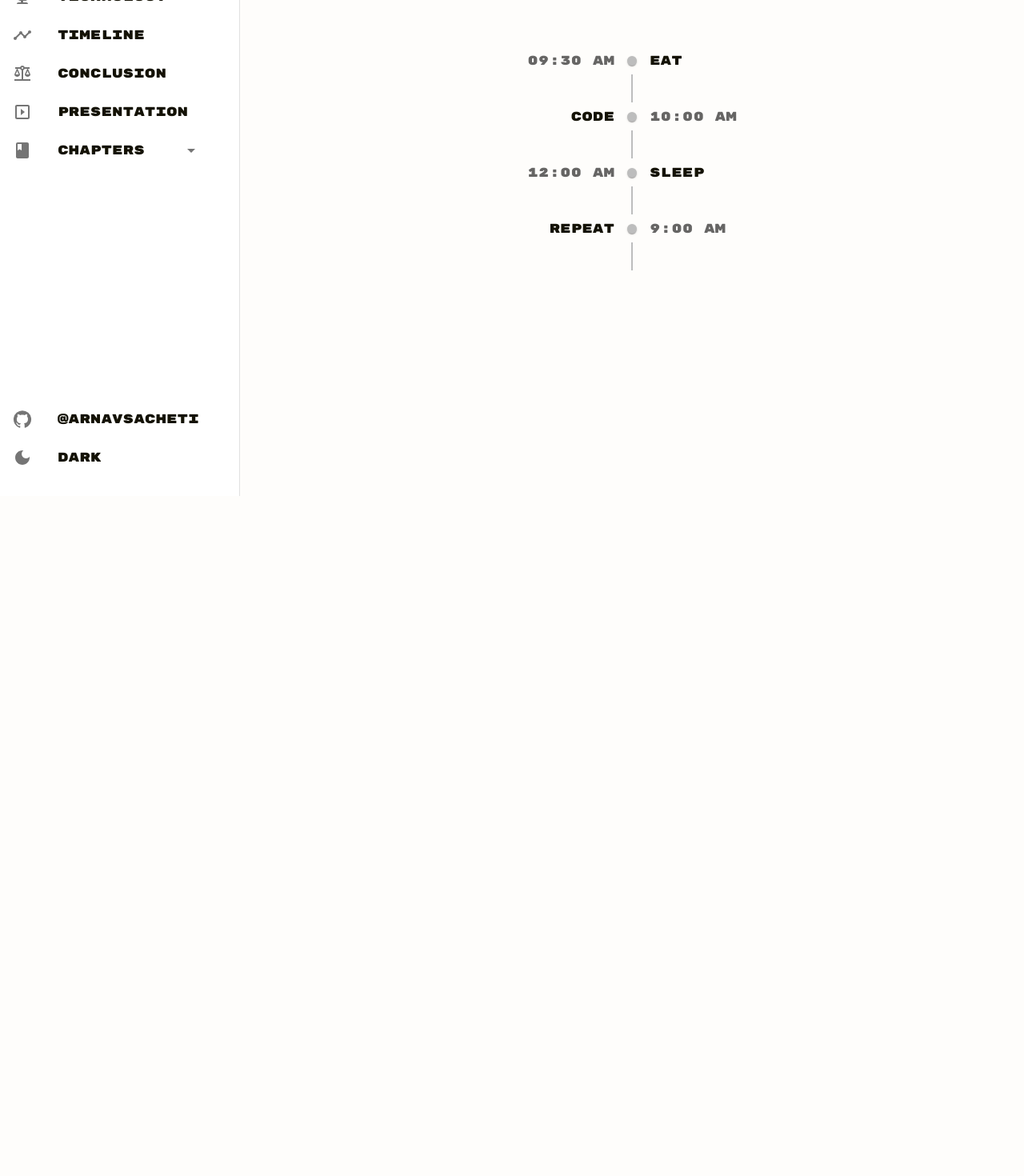
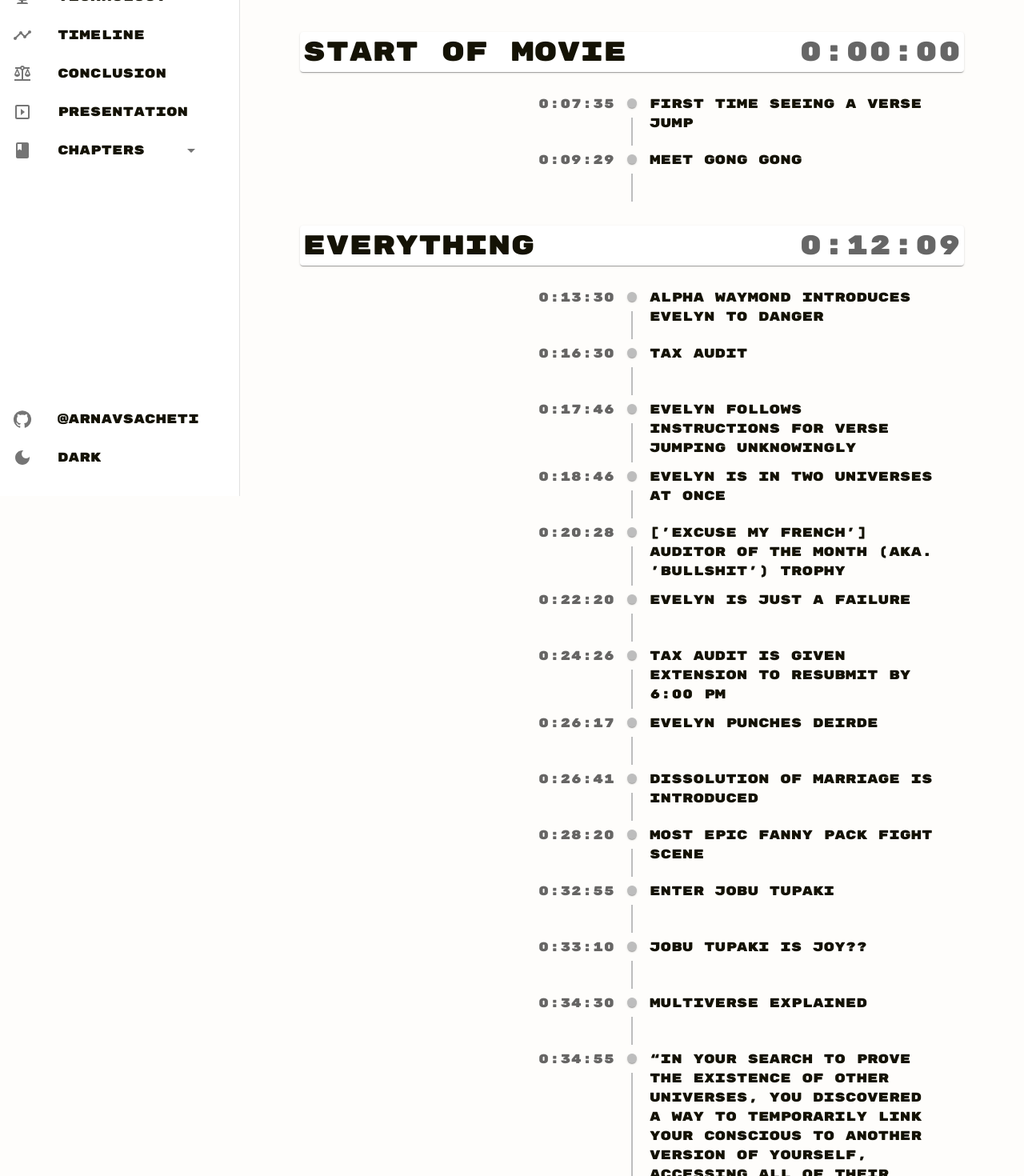
Before and after one commit to arnavsacheti/EEAO, a React (Vite) app: page /EEAO/timeline in a window 1280 px wide. Shown: the part 180-1650 px from the top of the page at 80% size. Before the commit the page ends 800 px from the top, so only its background shows below. Built offline with nearby package versions, Linux system fonts and the light colour scheme; the HTML template or start-up script is replaced by a standard one.

Commit message:
updated intent

```diff
--- a/src/pages/Intent.tsx
+++ b/src/pages/Intent.tsx
@@ -4,34 +4,51 @@ import PageHeader from "../components/PageHeader";
 const IntentPage = () => {
   return (
     <>
-      <PageHeader title="Intent" last_update={new Date(2024, 3, 26)} />
-      <Box sx={{ width: "90%", margin: "auto" }}>
+      <PageHeader title="Intent" last_update={new Date(2024, 3, 29)} />
+      <Box sx={{ width: "90%", margin: "auto", padding: "5px" }}>
         <Paper sx={{ padding: "4px", textIndent: "40px" }}>
           <Typography variant="body1" color={"text.primary"}>
-            The movie "Everything Everywhere All at Once" uses the idea of
-            traveling between parallel universes as a metaphor to explore deeper
-            themes about humanity rather than just looking at the technology
-            itself. While it is hard to wrap your head around seeing someone
-            exist as different versions of themselves across the “multiverse”,
-            the writer wasn't really focused on the technology. The
-            “verse-jumping” aspect highlights a core conflict in life: the
-            reluctance to accept the chaotic, unpredictable nature of life and
-            humans desire to control our surroundings. At its heart, the movie
-            touches on our individual and societal control issues. Evelyn must
-            confront how much she relies on her identity, going through an
-            existential crisis as she jumps between wildly different universe
-            extremes like having hot dogs for fingers or literally becoming a
-            rock. Ultimately, the writer uses this philosophical concept to pose
-            an universal question to the characters and audience: Do we hold
-            onto what's comfortable and familiar, even if it means if it comes
-            at the price of your life’s journey? Or do we have the courage to
-            embrace the unknown, which could open new doors for growth? The
-            author intends to highlight the human struggle combined with the
-            philosophical questions about “verse-jumping”. Even though universe
-            traveling is fictional, the story resonates by depicting core
-            tensions that define our existence - the constant tug-of-war between
-            control and unpredictability. The writer wields imaginative sci-fi
-            ideas to hold up an honest mirror to our own reality.
+            The writers and directors of the Everything Everywhere All At Once,
+            Daniel Kwan and Daniel Scheinert, explored science and philosophy
+            through creative storytelling which helped add many deep layers
+            within the film. They showed more of the emotional side of theories
+            like the multiverse and quantum physics, while also making it
+            digestible for the viewer. The main idea for Kwan and Scheinnert was
+            to embrace and be creative of the possibilities of parallel
+            universes. They combined sci-fi, action, and comedy to name a few to
+            look at very complex themes like one's identity and life's biggest
+            questions, for example, what is our true sense of purpose? Kwan and
+            Scheinert wanted to make these concepts feel relatable to the viewer
+            like how the main character's neurodivergence reflected Kwan's own
+            experiences feeling different. For young people questioning identity
+            and purpose, the film could inspire creativity through its wackiness
+            in tackling heavy concepts that aren't usually talked about in such
+            a way. And while the film may not directly inspire young people to
+            pursue careers in quantum physics, the idea of unlimited curiosity
+            and its creative uses of quantum superposition could intrigue young
+            people of all walks of life in pursuing careers in the field.
+          </Typography>
+        </Paper>
+      </Box>
+      <Box sx={{ width: "90%", margin: "auto", padding: "5px" }}>
+        <Paper sx={{ padding: "4px" }}>
+          <Typography variant="h6" color={"text.primary"}>
+            References
+          </Typography>
+        </Paper>
+      </Box>
+      <Box sx={{ width: "90%", margin: "auto", padding: "5px" }}>
+        <Paper sx={{ padding: "4px", textIndent: "40px" }}>
+          <Typography variant="body1" color={"text.primary"}>
+            Chew, Sarah and Taylor W. Cyr. "How 'Everything Everywhere All at
+            Once' Finds Meaning in a 'Nothing Matters' World." (The Gospel
+            Coalition, 3 Mar. 2023). Everything-everywhere-all-at-once
+          </Typography>
+          <Typography variant="body1" color={"text.primary"}>
+            Kwong, Emily, et al. "Meet the mathematical minds behind
+            Oscar-nominated 'Everything Everywhere All At Once'." (NPR, 25 Jan.
+            2023).
+            meet-the-mathematical-minds-behind-oscar-nominated-everything-everywhere-all-at-
           </Typography>
         </Paper>
       </Box>
--- a/src/pages/Timeline.tsx
+++ b/src/pages/Timeline.tsx
@@ -6,53 +6,162 @@ import TimelineContent from "@mui/lab/TimelineContent";
 import TimelineDot from "@mui/lab/TimelineDot";
 import TimelineOppositeContent from "@mui/lab/TimelineOppositeContent";
 import PageHeader from "../components/PageHeader";
+import { Box, Paper, Stack, Typography } from "@mui/material";
+
+const TimelineItems = [
+  {
+    title: "Start of Movie",
+    timestamp: "0:00:00",
+    content: [
+      { time: "0:07:35", body: "First time seeing a verse jump" },
+      { time: "0:09:29", body: "Meet Gong Gong" },
+    ],
+  },
+  {
+    title: "Everything",
+    timestamp: "0:12:09",
+    content: [
+      { time: "0:13:30", body: "Alpha Waymond introduces Evelyn to Danger" },
+      { time: "0:16:30", body: "Tax Audit" },
+      {
+        time: "0:17:46",
+        body: "Evelyn follows instructions for verse jumping unknowingly",
+      },
+      { time: "0:18:46", body: "Evelyn is in two universes at once" },
+      {
+        time: "0:20:28",
+        body: "['Excuse my french'] Auditor of the Month (AKA. 'Bullshit') Trophy",
+      },
+      { time: "0:22:20", body: "Evelyn is just a failure" },
+      {
+        time: "0:24:26",
+        body: "Tax audit is given extension to resubmit by 6:00 pm",
+      },
+      { time: "0:26:17", body: "Evelyn punches Deirde" },
+      { time: "0:26:41", body: "Dissolution of Marriage is introduced" },
+      { time: "0:28:20", body: "Most epic fanny pack fight scene" },
+      { time: "0:32:55", body: "Enter Jobu Tupaki" },
+      { time: "0:33:10", body: "Jobu Tupaki is Joy??" },
+      { time: "0:34:30", body: "Multiverse explained" },
+      {
+        time: "0:34:55",
+        body: "“In your search to prove the existence of other universes, you discovered a way to temporarily link your conscious to another version of yourself, accessing all of their memories, their skills, even their emotions” - Alpha Waymond",
+      },
+      {
+        time: "0:37:25",
+        body: "Alphaverse’s Mission: 'To take us back to how it's supposed to be'",
+      },
+      { time: "0:43:12", body: "Alphaverse gives up on Evelyn" },
+      { time: "0:43:56", body: "Evelyn’s Mind begins to fracture" },
+      { time: "0:44:18", body: "Waymond be big sad" },
+      { time: "0:45:17", body: "Evelyn verse jumps by herself" },
+      {
+        time: "0:49:15",
+        body: "“If you fall for their [other universes] temptations you invite contradiction. Chaos.” - Alpha Waymond",
+      },
+      {
+        time: "0:49:38",
+        body: "“Enough of your clay pots, cream cheese, no cows” - Evelyn",
+      },
+      { time: "0:53:17", body: "Jobu has cool entry" },
+      {
+        time: "0:56:32",
+        body: "Evelyn blames Jobu for making Joy act the way she does",
+      },
+      {
+        time: "0:58:27",
+        body: "Evolutionary branch that results in hot dog hands",
+      },
+      { time: "1:00:18", body: "‘Everything’ Bagel is introduced" },
+      {
+        time: "1:08:19",
+        body: "Alpha Gong Gong threatens Joy and Evelyn choses a side",
+      },
+      { time: "1:09:33", body: "Evelyn begins to fracture her mind" },
+      {
+        time: "1:12:19",
+        body: "Evelyn seems to be in control of her verse jumping now",
+      },
+      { time: "1:18:17", body: "Fight for the ‘Bullshit’ trophy begins" },
+      { time: "1:21:25", body: "Pinky Kung Fu" },
+      { time: "1:25:09", body: "The end of the movie (inside the movie)" },
+      { time: "1:25:36", body: "Evelyn is present in multiple universes now" },
+      {
+        time: "1:28:05",
+        body: "Evelyn can now see the multiverse splitting based on her decisions",
+      },
+    ],
+  },
+  {
+    title: "Everywhere",
+    timestamp: "1:28:12",
+    content: [
+      {
+        time: "1:29:50",
+        body: "“Everything we do gets washed away in a sea of every other possibility” - Jobu Tupaki",
+      },
+      {
+        time: "1:32:26",
+        body: "“Every version of Joy is Jobu Tupaki” - Jobu Tupaki",
+      },
+      { time: "1:33:05", body: "Joy explains how she is trapped" },
+      {
+        time: "1:34:13",
+        body: "Evelyn is portrayed to be experiencing a mental breakdown",
+      },
+      { time: "1:36:50", body: "Laundromat is seized" },
+      {
+        time: "1:39:51",
+        body: "Joy and Evelyn are now in a universe where life is just rocks",
+      },
+      { time: "1:43:20", body: "Waymond makes things better" },
+    ],
+  },
+  {
+    title: "All At Once",
+    timestamp: "2:10:28",
+    content: []
+  }
+];
 
 const TimelinePage = () => {
   return (
     <>
-      <PageHeader title="Timeline" last_update={new Date(2024, 3, 26)} />
-      <Timeline position="alternate">
+      <PageHeader title="Timeline" last_update={new Date(2024, 3, 29)} />
+      {TimelineItems.map((section) => (
+        <Box sx={{ width: "90%", margin: "auto", padding: "4px" }}>
+          <Paper sx={{ padding: "4px", borderRadius: "4px" }}>
+            <Stack
+              direction="row"
+              alignItems="stretch"
+              justifyContent="space-between"
+              sx={{ width: "100%" }}
+            >
+              <Typography variant="h4" color={"text.primary"}>
+                {section.title}
+              </Typography>
+              <Typography variant="h4" color={"text.secondary"}>
+                {section.timestamp}
+              </Typography>
+            </Stack>
+          </Paper>
+
+          <Timeline position="right">
+            {section.content.map((event) => (
               <TimelineItem>
                 <TimelineOppositeContent color="text.secondary">
-            09:30 am
+                  {event.time}
                 </TimelineOppositeContent>
                 <TimelineSeparator>
                   <TimelineDot />
                   <TimelineConnector />
                 </TimelineSeparator>
-          <TimelineContent>Eat</TimelineContent>
+                <TimelineContent>{event.body}</TimelineContent>
               </TimelineItem>
-        <TimelineItem>
-          <TimelineOppositeContent color="text.secondary">
-            10:00 am
-          </TimelineOppositeContent>
-          <TimelineSeparator>
-            <TimelineDot />
-            <TimelineConnector />
-          </TimelineSeparator>
-          <TimelineContent>Code</TimelineContent>
-        </TimelineItem>
-        <TimelineItem>
-          <TimelineOppositeContent color="text.secondary">
-            12:00 am
-          </TimelineOppositeContent>
-          <TimelineSeparator>
-            <TimelineDot />
-            <TimelineConnector />
-          </TimelineSeparator>
-          <TimelineContent>Sleep</TimelineContent>
-        </TimelineItem>
-        <TimelineItem>
-          <TimelineOppositeContent color="text.secondary">
-            9:00 am
-          </TimelineOppositeContent>
-          <TimelineSeparator>
-            <TimelineDot />
-            <TimelineConnector />
-          </TimelineSeparator>
-          <TimelineContent>Repeat</TimelineContent>
-        </TimelineItem>
+            ))}
           </Timeline>
+        </Box>
+      ))}
     </>
   );
 };
```
Lines whose indentation alone changed are shown as unchanged.
